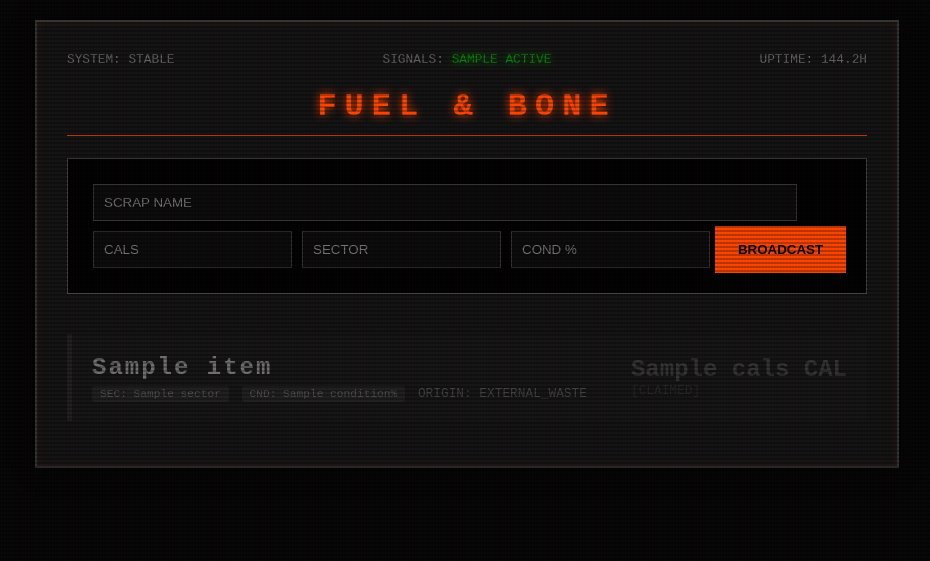
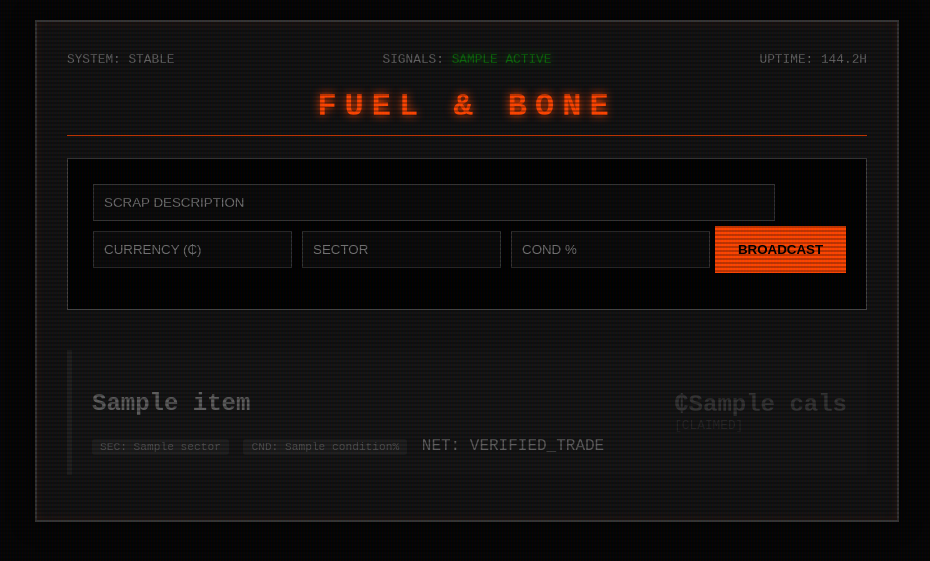
Before and after one commit to harmfulgaming/fuel-and-bone, a Flask app: template templates/index.html in a window 1280 px wide. Shown: the top 561 px of the page, without its empty margins (173-1103 px from the left). Run offline with Flask 3, Linux system fonts and the light colour scheme; the template is opened without the code that fills it: most values are stand-ins (such as "Sample title", 1, 10 or a date in 2020).

Commit message:
Refactor index.html for improved layout and styles
Updated HTML structure and styles for the online indicator and form inputs.

```diff
--- a/templates/index.html
+++ b/templates/index.html
@@ -1,4 +1,4 @@
-<!DOCTYPE html>
+<!DOCTYPE html<!DOCTYPE html>
 <html lang="en">
 <head>
     <meta charset="UTF-8">
@@ -63,15 +63,15 @@
             text-transform: uppercase;
         }
 
-        /* NEW CODE: GREEN PULSE INDICATOR */
+        /* PULSE EFFECT */
         .online-indicator {
             color: #00ff00;
             text-shadow: 0 0 8px #00ff00;
-            animation: pulse 2s infinite;
+            animation: beacon 2s infinite; /* Renamed to 'beacon' to force reload */
         }
-        @keyframes pulse {
+        @keyframes beacon {
             0% { opacity: 1; }
-            50% { opacity: 0.4; }
+            50% { opacity: 0.3; }
             100% { opacity: 1; }
         }
 
@@ -91,8 +91,6 @@
             outline: none;
         }
 
-        input:focus { border-color: var(--glow); }
-
         button {
             background: var(--glow);
             color: #000;
@@ -101,12 +99,6 @@
             font-weight: bold;
             cursor: pointer;
             text-transform: uppercase;
-            transition: 0.2s;
-        }
-
-        button:hover {
-            background: #fff;
-            box-shadow: 0 0 15px var(--glow);
         }
 
         .item-card {
@@ -117,13 +109,7 @@
             display: flex;
             justify-content: space-between;
             align-items: center;
-            transition: 0.3s;
         }
-
-        .item-card:hover { background: #222; }
-
-        .item-info h2 { margin: 0; color: #fff; letter-spacing: 2px; }
-        .details { font-size: 0.8rem; color: #888; margin-top: 5px; }
 
         .price-tag {
             text-align: right;
@@ -160,9 +146,9 @@
 
         <div class="entry-form">
             <form action="/list" method="post">
-                <input type="text" name="item" placeholder="SCRAP NAME" required style="width: 90%;">
+                <input type="text" name="item" placeholder="SCRAP DESCRIPTION" required style="width: 90%;">
                 <div style="display: flex; flex-wrap: wrap;">
-                    <input type="number" name="cals" placeholder="CALS" required style="flex: 1;">
+                    <input type="number" name="cals" placeholder="CURRENCY (₵)" required style="flex: 1;">
                     <input type="text" name="sector" placeholder="SECTOR" required style="flex: 1;">
                     <input type="number" name="condition" placeholder="COND %" required style="flex: 1;">
                     <button type="submit" style="flex: 1;">Broadcast</button>
@@ -178,11 +164,11 @@
                     <div class="details">
                         <span class="badge">SEC: {{ item.sector }}</span>
                         <span class="badge">CND: {{ item.condition }}%</span>
-                        <span>ORIGIN: EXTERNAL_WASTE</span>
+                        <span>NET: VERIFIED_TRADE</span>
                     </div>
                 </div>
                 <div>
-                    <div class="price-tag">{{ item.cals }} CAL</div>
+                    <div class="price-tag">₵{{ item.cals }}</div>
                     {% if not item.sold %}
                     <form action="/buy/{{ item.id }}" method="post">
                         <button type="submit">Claim</button>
```
